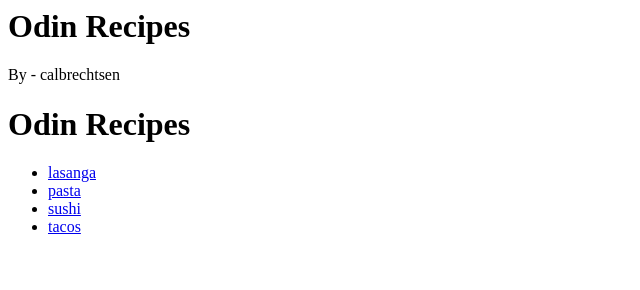
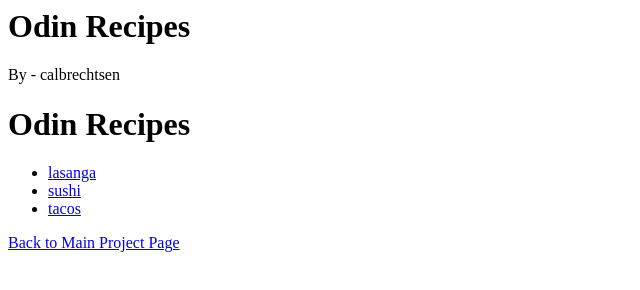
Before and after one commit to calbrechtsen/Odin-projects, a plain HTML site: page 00-odin-recipes/index.html in a window 1280 px wide. Shown: the whole page, without its empty margins (0-640 px from the left). Drawn offline with Linux system fonts and the light colour scheme.

Commit message:
Add back to main project page button

```diff
--- a/00-odin-recipes/index.html
+++ b/00-odin-recipes/index.html
@@ -3,7 +3,9 @@
 <h1>Odin Recipes</h1>
 <ul>
 <li><a href="recipes/lasanga.html">lasanga</a></li>
-<li><a href="recipes/pasta.html">pasta</a></li>
 <li><a href="recipes/sushi.html">sushi</a></li>
 <li><a href="recipes/tacos.html">tacos</a></li>
 </ul>
+
+
+<a href="../index.html">Back to Main Project Page</a>
```
